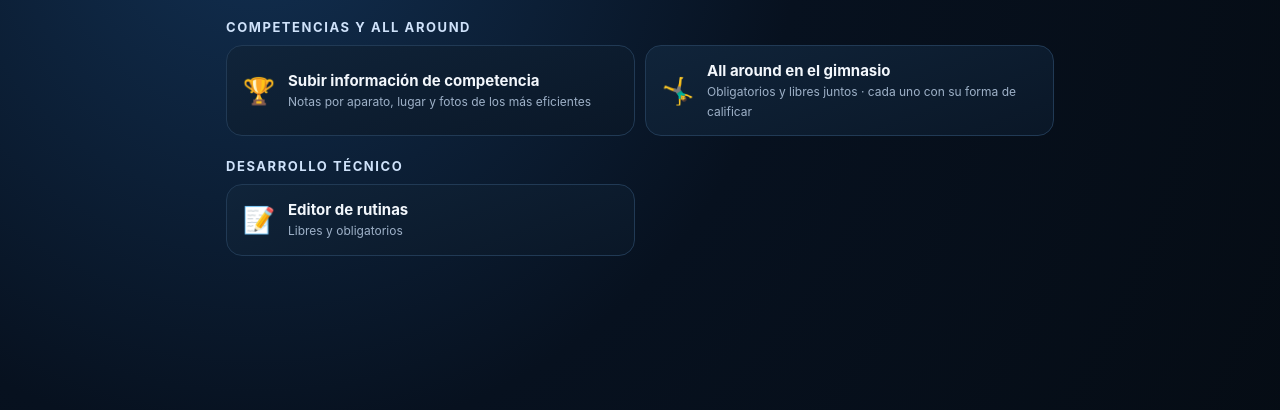
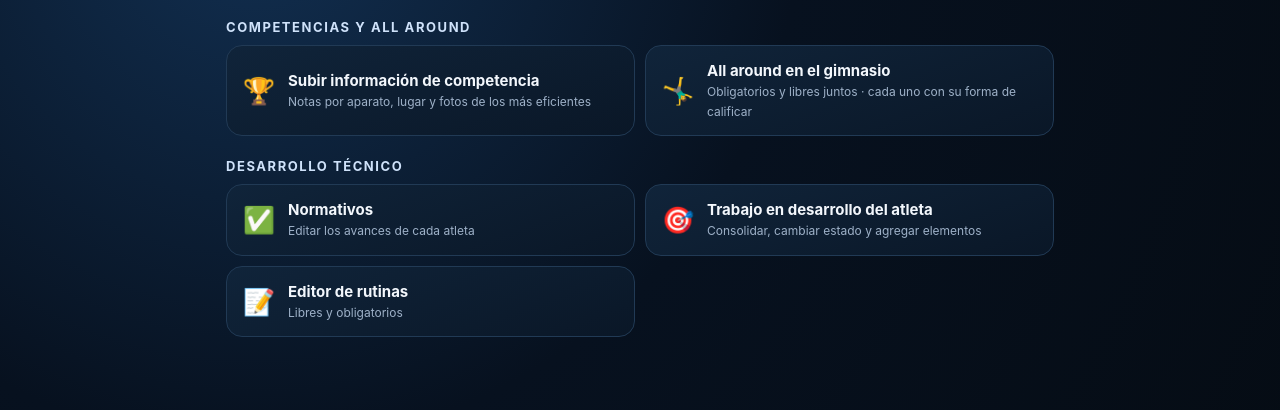
Before and after one commit to josemanueljaimemorales/APPBKA, a plain HTML site: page modulos/herramientas/index.html in a window 1280 px wide. Shown: the part 100-510 px from the top of the page. Drawn offline with Linux system fonts and the light colour scheme.

Commit message:
Herramientas: enlaces a Normativos y Trabajo en desarrollo
Co-Authored-By: Claude Opus 5.5 <noreply@anthropic.com>
Claude-Session: https://claude.ai/code/session_0133h6XDFZsK1LKCfBwmye1X

```diff
--- a/modulos/herramientas/index.html
+++ b/modulos/herramientas/index.html
@@ -38,6 +38,8 @@ h2{font-size:13px;letter-spacing:.12em;color:#cfe2fa;margin:22px 0 10px}
 
   <h2>DESARROLLO TÉCNICO</h2>
   <div class="cards">
+    <a class="card" href="../normativos/index.html"><span class="ico">✅</span><span><b>Normativos</b><small>Editar los avances de cada atleta</small></span></a>
+    <a class="card" href="../gav-training/index.html"><span class="ico">🎯</span><span><b>Trabajo en desarrollo del atleta</b><small>Consolidar, cambiar estado y agregar elementos</small></span></a>
     <a class="card" href="../rutinas/editor.html"><span class="ico">📝</span><span><b>Editor de rutinas</b><small>Libres y obligatorios</small></span></a>
   </div>
 </div>
```
